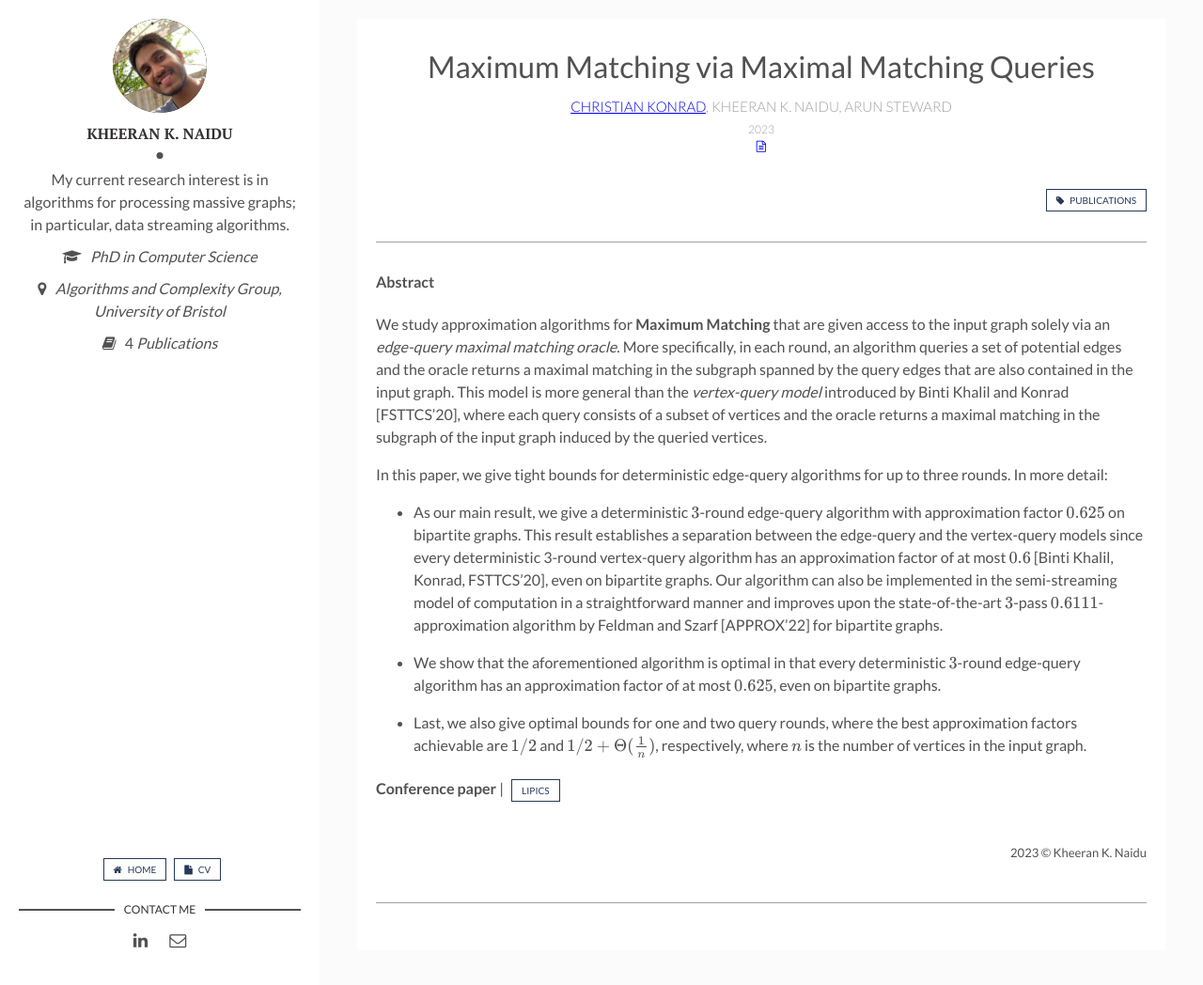
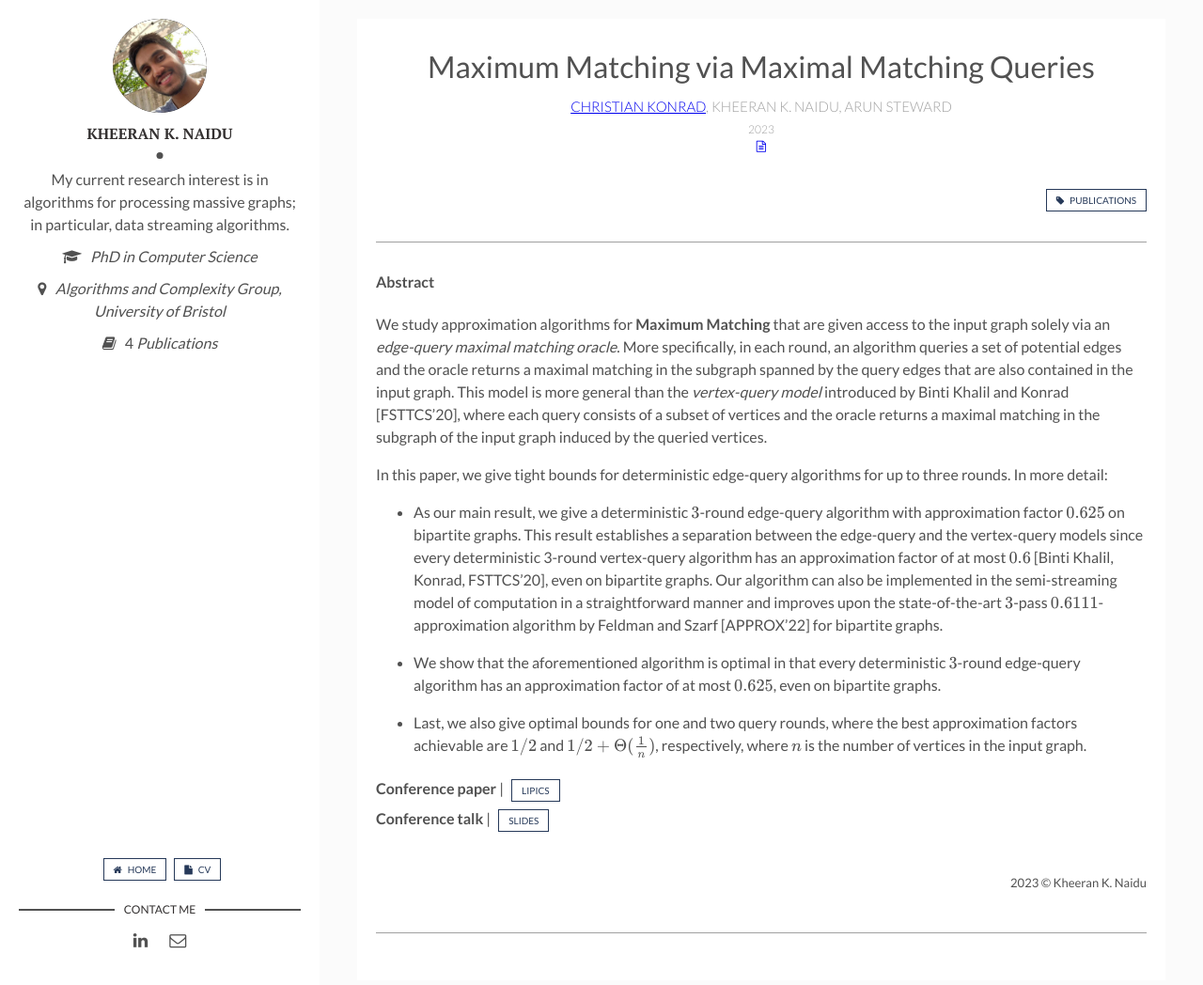
Before and after one commit to kheeran/kheeran.github.io, a Jekyll site: the page built from _posts/2022-12-06-publication-Maximum-Matching-via-Maximal-Matching-Queries.markdown, in a window 1280 px wide and 1063 px high. Shown: the top 1048 px of the window at 94% size. Built offline with Jekyll 4.4.1, drawn with Linux system fonts in a browser that asks for light colours; formulas are drawn with MathJax 3; some of the changed lines change nothing that is shown.

Commit message:
adding STACS22 slides

```diff
--- a/_posts/2022-12-06-publication-Maximum-Matching-via-Maximal-Matching-Queries.markdown
+++ b/_posts/2022-12-06-publication-Maximum-Matching-via-Maximal-Matching-Queries.markdown
@@ -13,7 +13,7 @@ publication: https://doi.org/10.4230/LIPIcs.STACS.2023.41
 book: LIPIcs Volume 245 40th International Symposium on Theoretical Aspects of Computer Science pp 41:1-41:22
 book_series: LIPIcs
 video: False
-slides: False
+slides: /assets/attachments/STACS22_slides.pdf
 poster: False
 dblp: False
 ---
```
Also changed, not shown: 1 other file.
